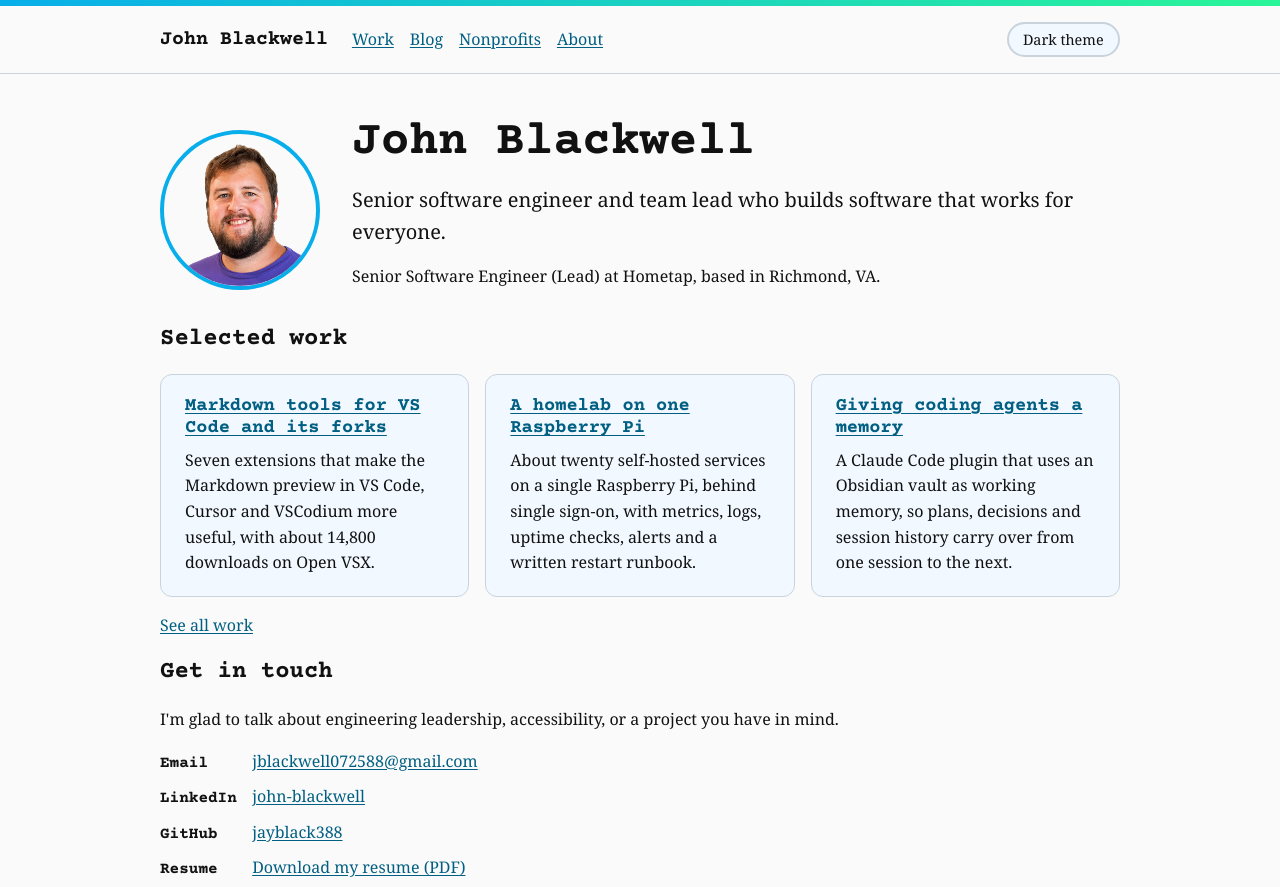
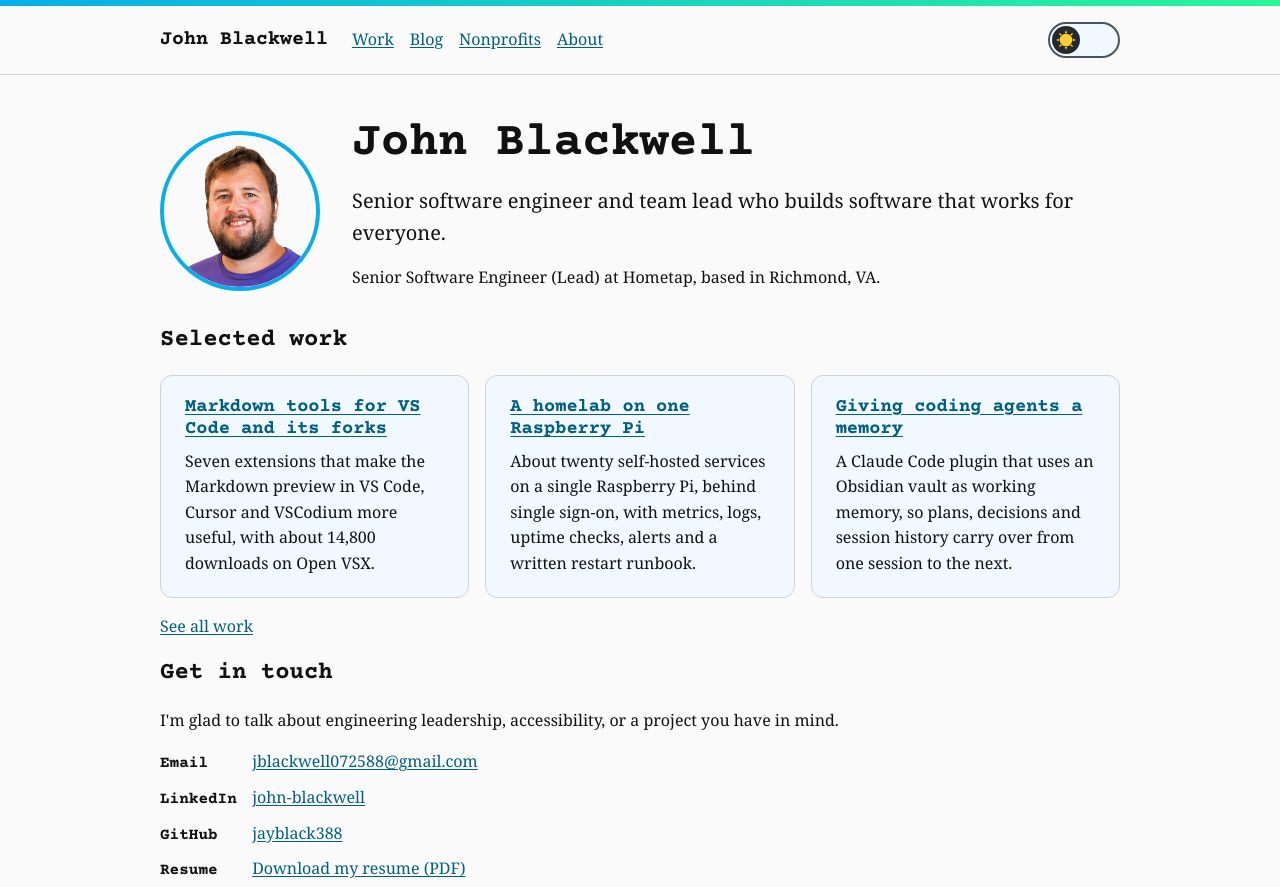
Before and after one commit to jayblack388/the-last-portfolio-ever, an Astro site: page / in a window 1280 px wide. Shown: the top 887 px of the page. Built offline with nearby package versions, Linux system fonts and the light colour scheme; Astro itself is replaced by a stand-in of ours; a web font is replaced by a local one.

Commit message:
feat: Bring back the sun/moon theme switch
Restores the original site's sliding switch with sun and moon icons, now an
accessible role=switch with aria-checked and the name "Dark theme".

Co-Authored-By: Claude Opus 5.5 <noreply@anthropic.com>
Claude-Session: https://claude.ai/code/session_01RWgQQQ7ZtTgrXJegLujV7b

```diff
--- a/src/components/ThemeToggle.astro
+++ b/src/components/ThemeToggle.astro
@@ -1,9 +1,17 @@
 ---
-// Hidden until the script runs, so visitors without JavaScript don't see a button that does nothing.
+// The sun/moon switch from the original site, rebuilt as an accessible switch.
+// Hidden until the script runs, so visitors without JavaScript don't see a control that does nothing.
 ---
 
-<button type="button" id="theme-toggle" class="theme-toggle" aria-pressed="false" hidden>
-  Dark theme
+<button type="button" id="theme-toggle" class="theme-toggle" role="switch" aria-checked="false" aria-label="Dark theme" hidden>
+  <span class="knob">
+    <svg class="icon-sun" viewBox="0 0 24 24" width="20" height="20" aria-hidden="true" focusable="false">
+      <path fill="#FFCE31" d="M5.12 16.8l-1.6 3.72 3.72-1.6a8 8 0 0 1-2.12-2.12zM18.88 7.2l1.6-3.72-3.68 1.6a8 8 0 0 1 2.08 2.12zM3.76 10.52L0 12l3.76 1.48a8.4 8.4 0 0 1 0-2.96zM20.24 13.48L24 12l-3.76-1.48a8.4 8.4 0 0 1 0 2.96zM7.2 5.12L3.48 3.52l1.6 3.72A8 8 0 0 1 7.2 5.12zM16.8 18.88l3.72 1.6-1.6-3.72a8 8 0 0 1-2.12 2.12zM13.48 3.76L12 0l-1.48 3.76a8.4 8.4 0 0 1 2.96 0zM10.52 20.24L12 24l1.48-3.76a8.4 8.4 0 0 1-2.96 0zM12 19.6a7.6 7.6 0 1 0 0-15.2 7.6 7.6 0 0 0 0 15.2z"></path>
+    </svg>
+    <svg class="icon-moon" viewBox="0 0 24 24" width="20" height="20" aria-hidden="true" focusable="false">
+      <path fill="#F5DB8A" d="M16.44 0a12 12 0 0 1 2.04 6.72c.04 6.68-5.44 12.08-12.2 12.08A12.6 12.6 0 0 1 0 17.08 11.4 11.4 0 0 0 11.32 24C18.32 24 24 18.4 24 11.48 24 6.36 20.88 1.96 16.44 0z"></path>
+    </svg>
+  </span>
 </button>
 
 <script>
@@ -13,20 +21,49 @@
 
 <style>
   .theme-toggle {
+    --track-width: 4.5rem;
+    --knob-size: 1.75rem;
+    position: relative;
+    flex: none;
     margin-inline-start: auto;
-    font: inherit;
-    font-size: 0.9rem;
-    color: var(--text);
+    width: var(--track-width);
+    height: 2.25rem;
+    padding: 0;
+    border: 2px solid var(--muted);
+    border-radius: 999px;
     background: var(--surface);
-    border: 2px solid var(--border);
-    border-radius: 999px;
-    padding: 0.25rem 0.9rem;
     cursor: pointer;
-  }
-  .theme-toggle[aria-pressed="true"] {
-    border-color: var(--link);
+    transition: background-color 0.5s cubic-bezier(0.23, 1, 0.32, 1);
   }
   .theme-toggle[hidden] {
     display: none;
   }
+  .knob {
+    position: absolute;
+    top: 50%;
+    left: 0.125rem;
+    display: flex;
+    align-items: center;
+    justify-content: center;
+    width: var(--knob-size);
+    height: var(--knob-size);
+    border-radius: 50%;
+    background: #24292e;
+    transform: translateY(-50%);
+    transition: transform 0.5s cubic-bezier(0.23, 1, 0.32, 1), box-shadow 0.2s ease;
+  }
+  .theme-toggle[aria-checked="true"] .knob {
+    background: #f1f8ff;
+    transform: translate(calc(var(--track-width) - var(--knob-size) - 0.5rem), -50%);
+  }
+  .theme-toggle:hover .knob {
+    box-shadow: 0 0 0 4px var(--primary);
+  }
+  .icon-moon,
+  .theme-toggle[aria-checked="true"] .icon-sun {
+    display: none;
+  }
+  .theme-toggle[aria-checked="true"] .icon-moon {
+    display: block;
+  }
 </style>
--- a/src/scripts/theme.ts
+++ b/src/scripts/theme.ts
@@ -39,7 +39,7 @@ export function initThemeToggle(): void {
       ? root.dataset.theme
       : resolveTheme(readStored(), matchMedia("(prefers-color-scheme: dark)").matches);
 
-  const sync = () => button.setAttribute("aria-pressed", String(current() === "dark"));
+  const sync = () => button.setAttribute("aria-checked", String(current() === "dark"));
   root.dataset.theme = current();
   sync();
   button.hidden = false;
```
Also changed, not shown: tests/e2e/theme.spec.ts (+15 -3 lines).
